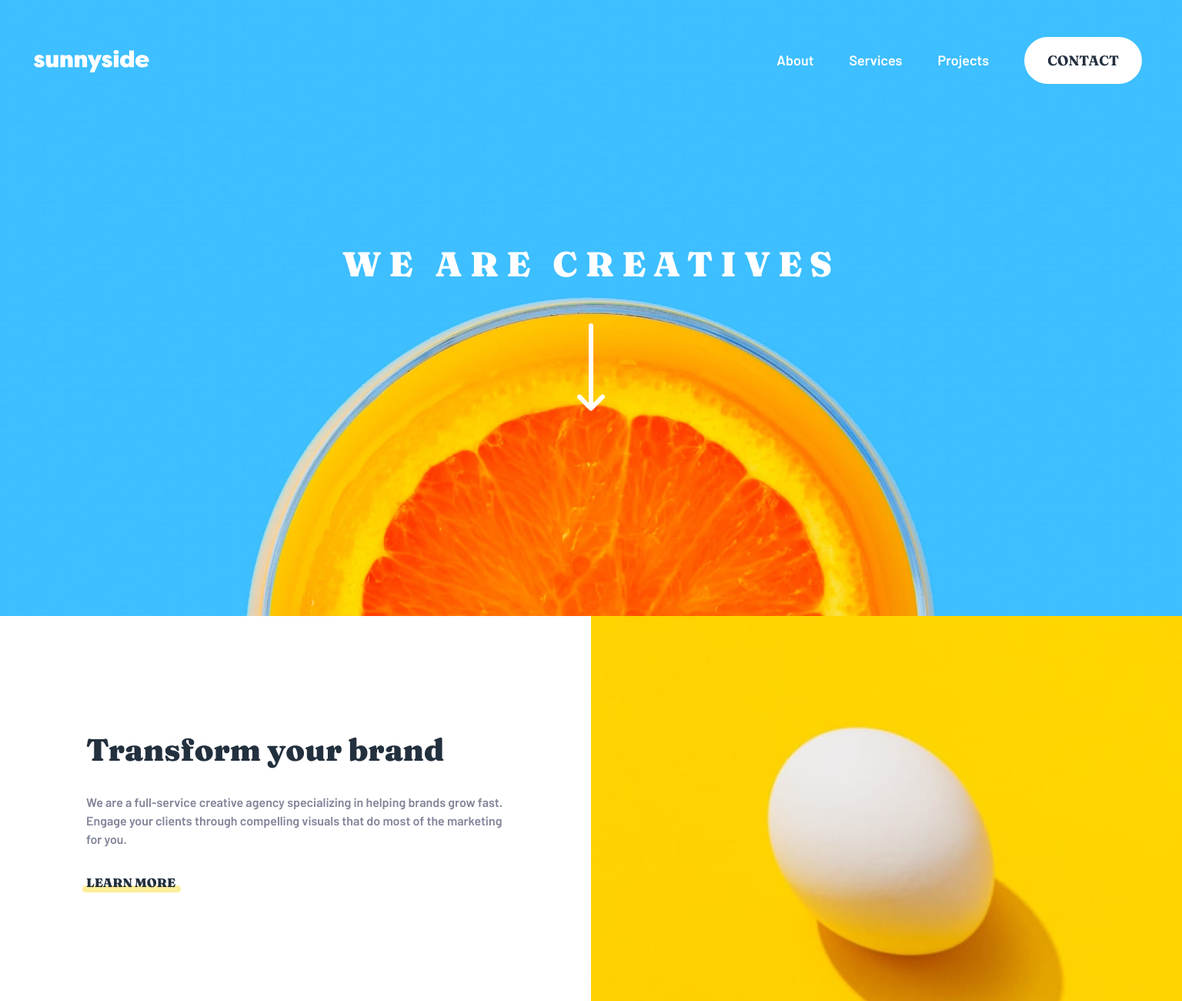
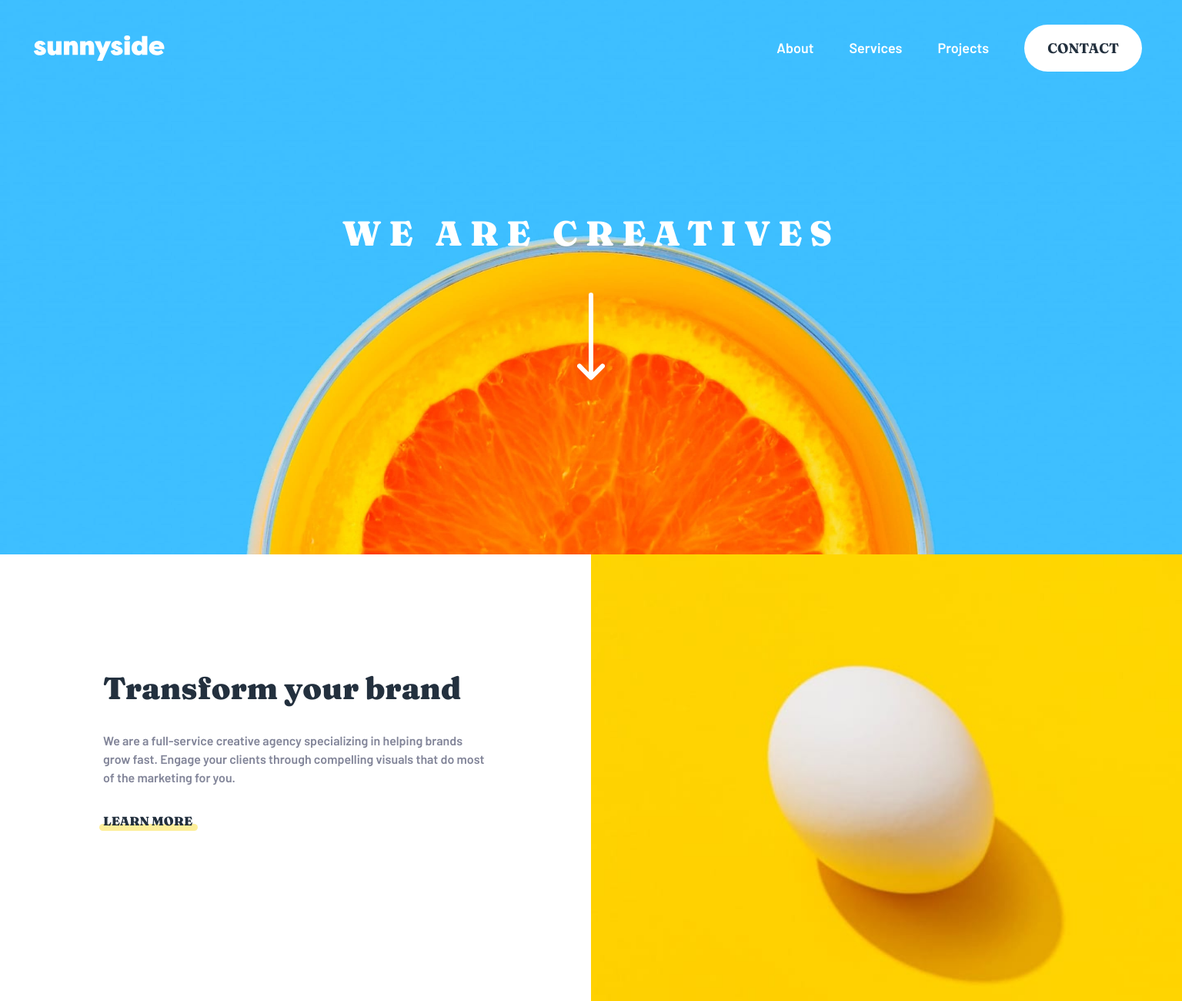
Before and after one commit to erlangga-da/sunnyside-agency-landing-page, a plain HTML site: page index.html in a window 1536 px wide. Shown: the top 1300 px of the page at 77% size. Drawn offline with nearby package versions, Linux system fonts and the light colour scheme.

Commit message:
update header largest screen

```diff
--- a/style.css
+++ b/style.css
@@ -281,7 +281,7 @@ footer .col-4 {
     font-size: 40px;
   }
   footer .logo img {
-    height: 40px;
+    height: 36px;
   }
   footer .row.mb-4 {
     padding: 7rem !important;
@@ -295,12 +295,10 @@ footer .col-4 {
   header .text-area {
     background-image: url(./images/desktop/image-header.jpg);
     background-position-y: bottom;
-    height: 100vh;
   }
   figure .img-fluid {
     width: 100%;
     height: 100%;
-    /* display: none; */
     visibility: hidden;
   }
   figure {
@@ -390,6 +388,12 @@ footer .col-4 {
     width: 65%;
     margin: 40px auto;
   }
+  header nav .container-fluid {
+    margin: 1rem 2rem;
+  }
+  .navbar-brand img {
+    width: 170px;
+  }
   .text-aside-card .card-body {
     padding: 150px 100px;
     height: 100%;
@@ -404,3 +408,9 @@ footer .col-4 {
     font-weight: 900;
   }
 }
+
+@media screen and (min-width: 1430px) {
+  .text-aside-card .card-body {
+    padding: 150px 122px;
+  }
+}
```
